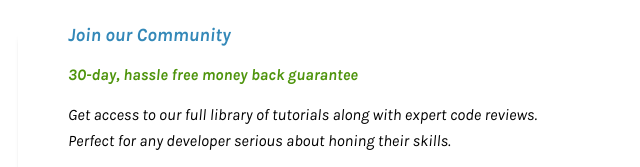
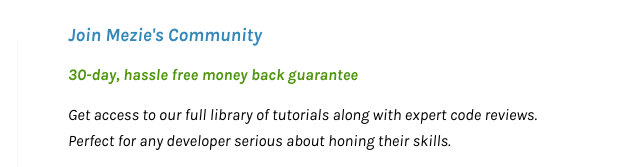
Before and after one commit to mezie-001/pricing-card-challenge, a plain HTML site: page index.html in a window 1280 px wide. Shown: the top 167 px of the page, 0-640 px from the left. Drawn offline with Linux system fonts and the light colour scheme.

Commit message:
Update index.html

```diff
--- a/index.html
+++ b/index.html
@@ -8,7 +8,7 @@
   </head>
 <div class="main-card">
     <div class="top-section">
-      <h3 class="margin yes">Join our Community</h3>
+      <h3 class="margin yes">Join Mezie's Community</h3>
       <h4 class="margin yes grey">30-day, hassle free money back guarantee</h4>
       <p class="margin yes">Get access to our full library of tutorials along with expert code reviews.</p>
       <p class="margin">Perfect for any developer serious about honing their skills.</p>
```
